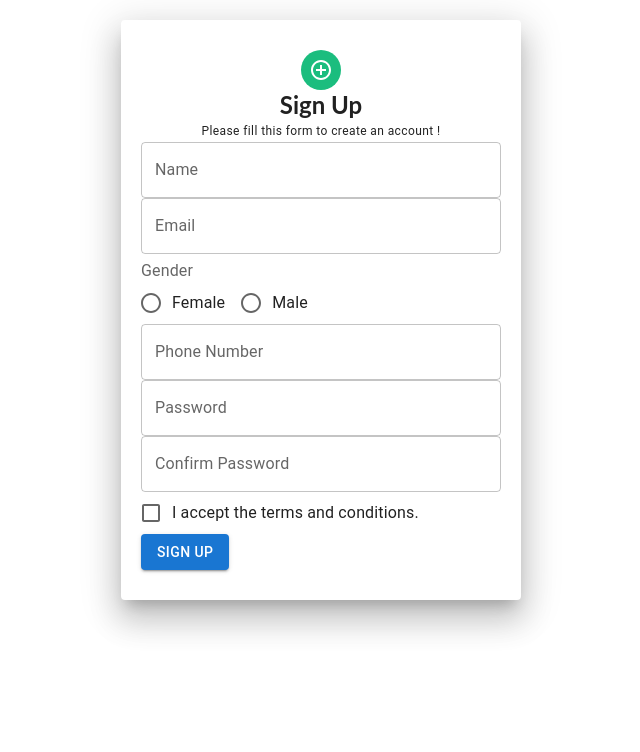
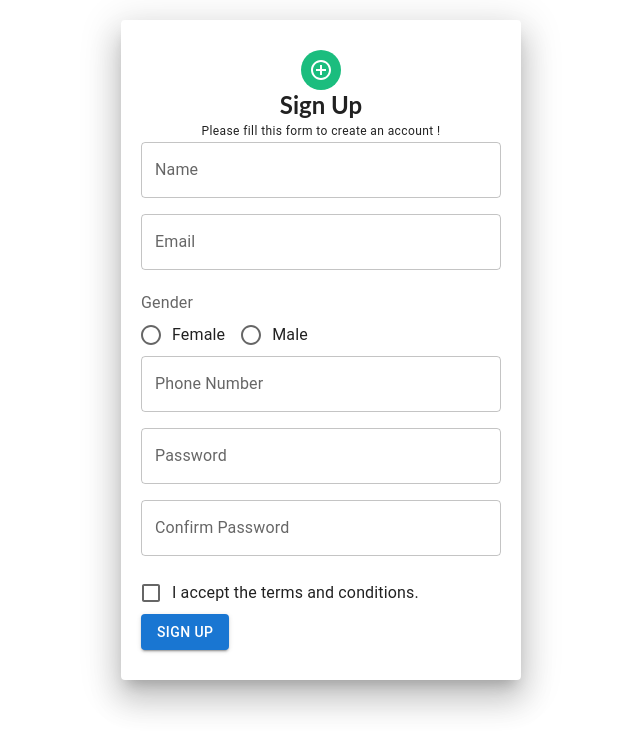
Before and after one commit to leminhthanh142/SS2, a React (Create React App) app: page /sign-up in a window 1280 px wide. Shown: the top 752 px of the page, without its empty margins (319-959 px from the left). Built offline with nearby package versions, Linux system fonts and the light colour scheme.

Commit message:
refactor

```diff
--- a/src/pages/SignUpPage.js
+++ b/src/pages/SignUpPage.js
@@ -11,7 +11,8 @@ import {
   FormControlLabel,
   FormControl,
   RadioGroup,
-  Radio
+  Radio,
+  Box
 } from '@mui/material';
 import { AddCircleOutlineOutlined } from '@mui/icons-material';
 
@@ -33,8 +34,12 @@ export const SignUpPage = () => {
           </Typography>
         </Grid>
         <form>
-          <TextField fullWidth label="Name" placeholder="Enter your name" />
-          <TextField fullWidth label="Email" placeholder="Enter your email" />
+          <Box marginBottom={2}>
+            <TextField fullWidth label="Name" placeholder="Enter your name" />
+          </Box>
+          <Box marginBottom={2}>
+            <TextField fullWidth label="Email" placeholder="Enter your email" />
+          </Box>
           <FormControl component="fieldset" style={marginTop}>
             <FormLabel component="legend">Gender</FormLabel>
             <RadioGroup aria-label="gender" name="gender" style={{ display: 'initial' }}>
@@ -42,9 +47,15 @@ export const SignUpPage = () => {
               <FormControlLabel value="male" control={<Radio />} label="Male" />
             </RadioGroup>
           </FormControl>
-          <TextField fullWidth label="Phone Number" placeholder="Enter your phone number" />
-          <TextField fullWidth label="Password" placeholder="Enter your password" />
-          <TextField fullWidth label="Confirm Password" placeholder="Confirm your password" />
+          <Box marginBottom={2}>
+            <TextField fullWidth label="Phone Number" placeholder="Enter your phone number" />
+          </Box>
+          <Box marginBottom={2}>
+            <TextField fullWidth label="Password" placeholder="Enter your password" />
+          </Box>
+          <Box marginBottom={2}>
+            <TextField fullWidth label="Confirm Password" placeholder="Confirm your password" />
+          </Box>
           <FormControlLabel
             control={<Checkbox name="checkedA" />}
             label="I accept the terms and conditions."
```
